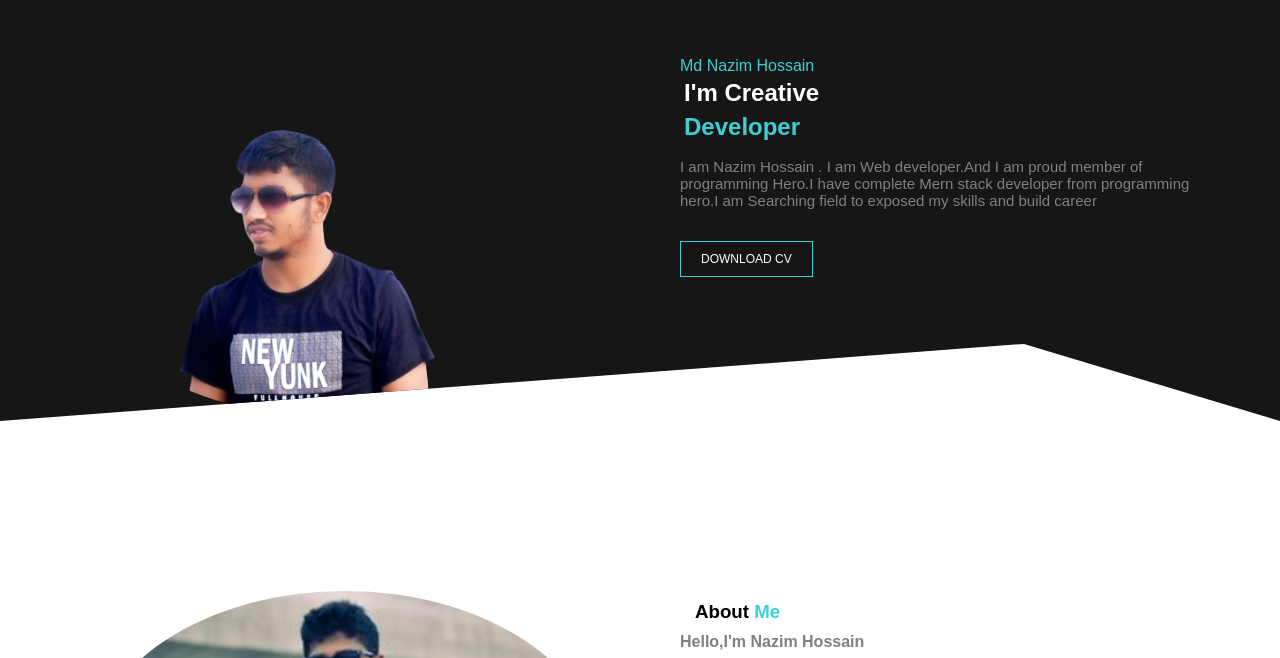
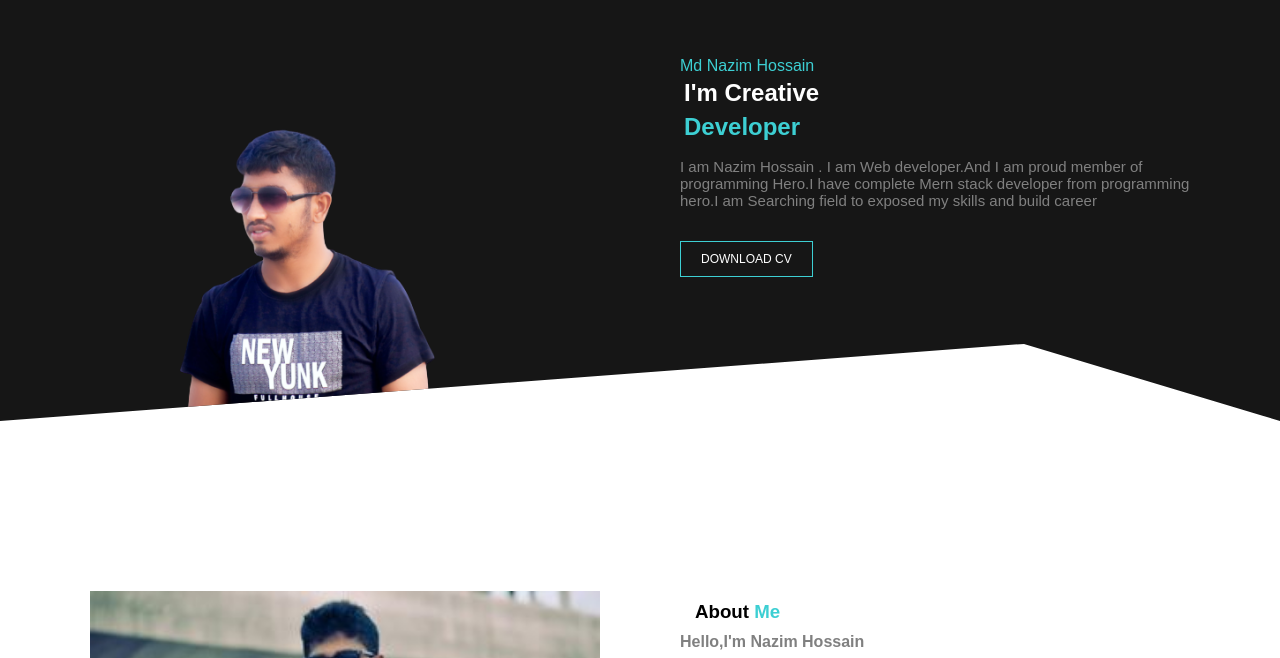
Before and after one commit to md-nazim-Hossain/my-new-portfolio, a plain HTML site: page index.html in a window 1280 px wide. Shown: the part 93-751 px from the top of the page. Drawn offline with Linux system fonts and the light colour scheme; a web font is replaced by a local one.

Commit message:
some change

```diff
--- a/style.css
+++ b/style.css
@@ -319,7 +319,7 @@ footer{
     padding: 40px 10px;
     padding-bottom: 0px;
 }
-.half-width img, footer img {
+footer img {
     border-radius: 50%;
     background-color: transparent;
 }
```
